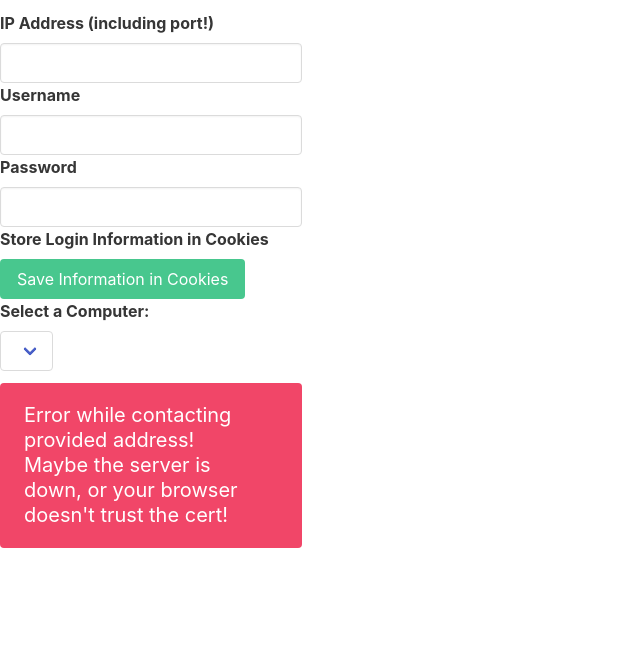
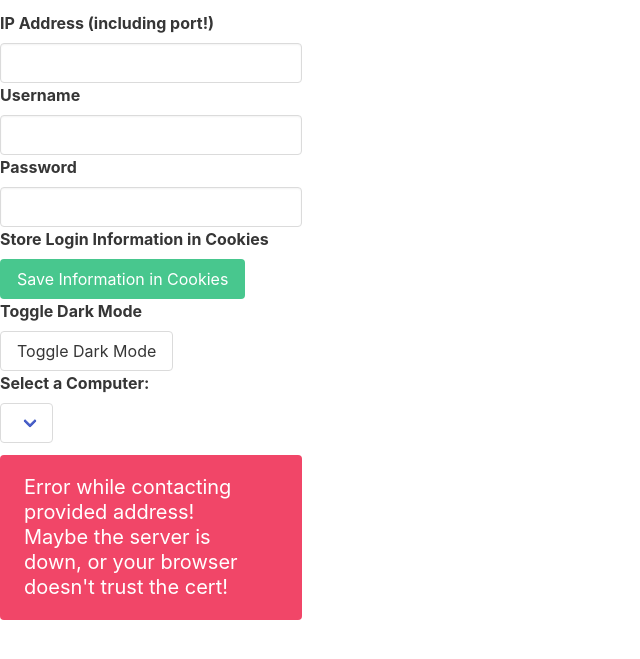
Before and after one commit to hammy275/comp-status, a Flask app: page / in a window 1280 px wide. Shown: the part 91-750 px from the top of the page, without its empty margins (0-640 px from the left). Run offline with Flask 2, Linux system fonts and the light colour scheme; lists and menus that the app fills with data are empty; parts of the project's set-up code (start-up, migrations or seed data) failed here and were passed over; some libraries are stand-ins or nearby versions.

Commit message:
Dark Mode!

```diff
--- a/central-server/static/index.js
+++ b/central-server/static/index.js
@@ -2,6 +2,8 @@
 let oldComputers = null;
 let computerData = null;
 let useCookies = true;
+let isDark = false;
+let sheet = document.createElement("style");
 
 function setCookie(name, value, expires, bypassNoCookie) {
     if (useCookies || bypassNoCookie) {
@@ -201,6 +203,46 @@
     }
 }
 
+function toggleDarkEntry() {
+    toggleDark();
+}
+
+function toggleDark() {
+    if (isDark) {
+        document.getElementById("columns").className = "columns has-background-white";
+        document.getElementById("html").className = "has-background-white";
+        for (elem of document.getElementsByTagName("h1")) {
+            elem.className = "title is-1 has-text-black";
+        }
+        for (elem of document.getElementsByTagName("label")) {
+            elem.className = "label has-text-black";
+        }
+        for (elem of document.getElementsByTagName("button")) {
+            elem.style.color = "";
+        }
+        for (elem of document.getElementsByTagName("p")) {
+            elem.style.color = "";
+        }
+    } else {
+        document.getElementById("columns").className = "columns has-background-dark";
+        document.getElementById("html").className = "has-background-dark";
+        for (elem of document.getElementsByTagName("h1")) {
+            elem.className = "title is-1 has-text-grey-light";
+        }
+        for (elem of document.getElementsByTagName("label")) {
+            elem.className = "label has-text-grey-light";
+        }
+        for (elem of document.getElementsByTagName("button")) {
+            elem.style.color = "#363636";
+        }
+        for (elem of document.getElementsByTagName("p")) {
+            elem.style.color = "#363636";
+        }
+    }
+    isDark = !isDark;
+    setCookie("isDark", isDark.toString(), 1000 * 60 * 60 * 24 * 36500, true)
+}
+
 ipFromCookie = readCookie("ipAddress");
 if (ipFromCookie) {
     document.getElementById("ip").value=ipFromCookie;
@@ -216,6 +258,11 @@
     token = tokenFromCookie;
 }
 
+darkFromCookie = readCookie("isDark");
+if (darkFromCookie === "true") {
+    toggleDark();
+}
+
 useCookiesFromCookie = readCookie("useCookies");
 console.log("Reading cookie state...")
 if (useCookiesFromCookie === "false") {
--- a/central-server/templates/index.html
+++ b/central-server/templates/index.html
@@ -1,5 +1,5 @@
 <!DOCTYPE html>
-<html lang="en">
+<html lang="en" id="html" class="is-background-white">
 <head>
     <meta charset="UTF-8">
     <meta name="viewport" content="width=device-width, initial-scale=1.0">
@@ -9,7 +9,7 @@
 <body>
     <h1 class="title is-1">Computer Status Information</h1>
     <br>
-    <div class="columns">
+    <div id="columns" class="columns has-background-white">
         <div class="column is-one-quarter">
             <form>
                 <label class="label" for="ip">IP Address (including port!)</label>
@@ -20,6 +20,8 @@
                 <input class="input" type="password" id="password">
                 <label class="label" for="useCookies">Store Login Information in Cookies</label>
                 <button type="button" onclick="useCookiesFunction()" class="button is-success" id="useCookies">Save Information in Cookies</button>
+                <label class="label" for="toggleDark">Toggle Dark Mode</label>
+                <button type="button" onclick="toggleDarkEntry()" class="button">Toggle Dark Mode</button>
             </form>
             <div class="field">
                 <label class="label" for="computerDropdown">Select a Computer:</label>
```
